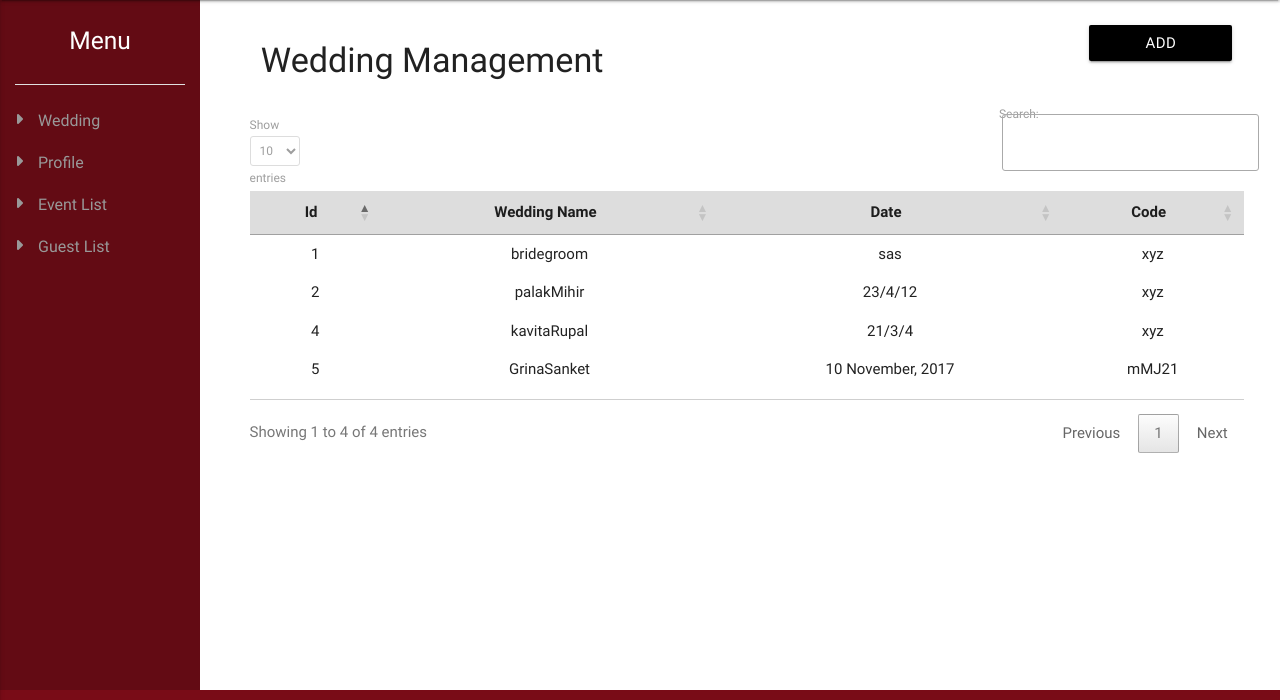
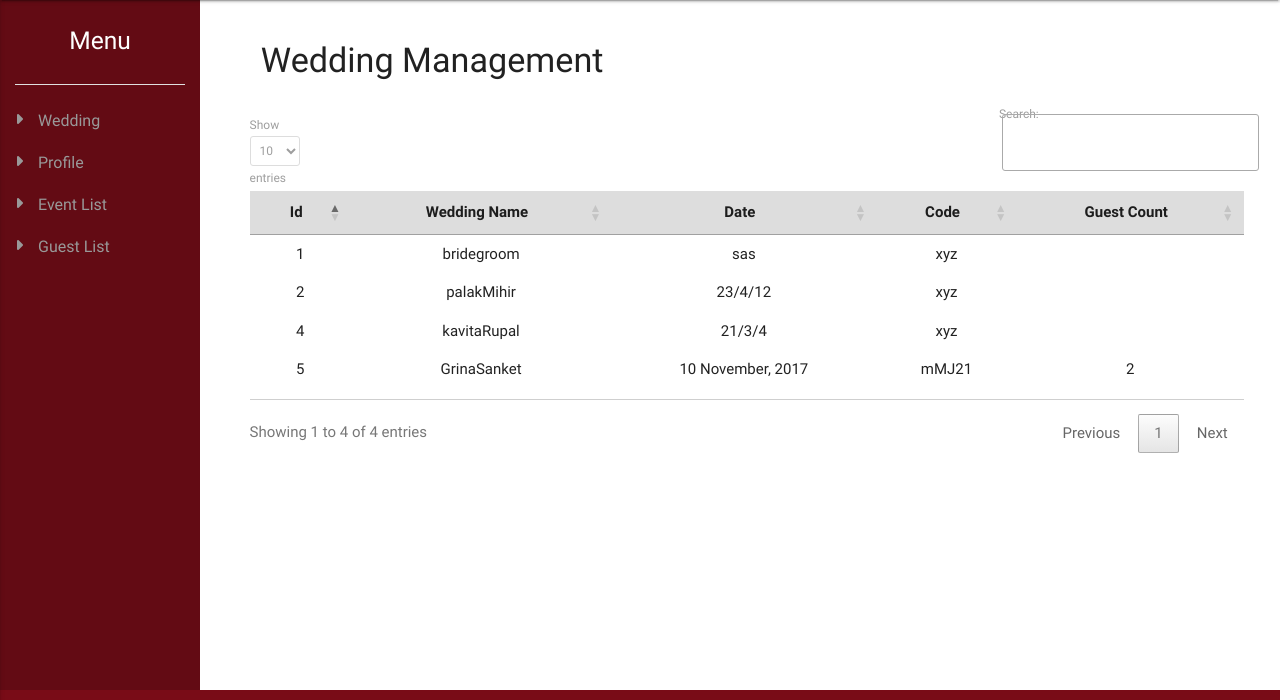
Before and after one commit to AnkitaPatel994/momentweddingWeb, a CodeIgniter app: page /moment-wedding/index.php/admin/RSVP in a window 1280 px wide. Shown: the part 100-800 px from the top of the page. Run offline with CodeIgniter, Linux system fonts and the light colour scheme; the visitor is signed in with stand-in values (Sample User, id 1); data comes from the database, SQL or seed files in the repository; some libraries are stand-ins or nearby versions.

Commit message:
weding list

```diff
--- a/application/controllers/Admin.php
+++ b/application/controllers/Admin.php
@@ -370,8 +370,15 @@ class Admin extends CI_Controller {
 			header("Location:".base_url()."admin/login");
 			exit();
 		}
+
 		$this->load->model("wedding_model");
-		$allWeddingData=$this->wedding_model->allWeddingData();
+		$this->load->model("guestlist_model");
+		$weddingList = $this->wedding_model->allWeddingData();
+		foreach ($weddingList as $key => $weddingRow) {
+			$weddingList[$key]["totalGuest"] = $this->guestlist_model->weddingGuestCount($weddingRow["id"]);
+		}
+		$allWeddingData=$weddingList;
+
 	 	$headerData = array(
 			"pageTitle" => "RSVP",
 			"stylesheet" => array("adminDashboard.css")
--- a/application/models/Wedding_model.php
+++ b/application/models/Wedding_model.php
@@ -267,13 +267,6 @@ class Wedding_model extends CI_Model
 		return $output;
 	}
 
-	public function guestListByWedding($weddingID){
-		$query=$this->db->query("select id from guest_list  where wedding_id ='$weddingID'");
-		$result=$query->num_rows();
-		var_dump($result);
-		//$result=$query->row_array();
-		return $result;
-	}
 
 
 
--- a/application/views/RSVPDashboard.php
+++ b/application/views/RSVPDashboard.php
@@ -36,9 +36,9 @@
   <div class="page-header">
     <div class="row">
       <div class="page-title col s6 m10"><h4>Wedding Management</h4></div>
-      <div class="page-button col s6 m2">
+     <!--  <div class="page-button col s6 m2">
         <a class="waves-effect waves-light btn black modal-trigger" href="#weddingModal">Add Wedding</a>
-      </div>
+      </div> -->
     </div>
   </div>
    <div class="page-content">
@@ -47,23 +47,23 @@
    		<tr>
         <th>Id</th>
         <th>Wedding Name</th>
-       <!--  <th>Groom</th> -->
         <th>Date</th>
         <th>Code</th>
+        <th>Guest Count</th>
         <!--<th style="max-width:100px;">Invitation</th> -->
-
      <!--    <th>Actions</th> -->
    		</tr>
     </thead>
     <tbody>
       <?php foreach ($allWeddingData as $key => $allWeddingRow) { ?>
-      <tr id="wed-id<?php echo $allWeddingRow['id']; ?>">
+      <tr class="wedding" id="wed-id<?php echo $allWeddingRow['id']; ?>">
         <td><?php echo $allWeddingRow['id']; ?></td>
         <td><?php echo $allWeddingRow['bride_profile']["name"].$allWeddingRow['groom_profile']["name"]; ?></td>
        <!--  <td><?php //echo $allWeddingRow['groom_profile']["name"]; ?></td> -->
          <td><?php echo $allWeddingRow['date']; ?></td>
         <!--<td><?php //echo substr($allWeddingRow['invitation'], 0,200); ?>...</td> -->
        <td><?php echo $allWeddingRow['code']; ?></td>
+       <td><?php echo $allWeddingRow['totalGuest']; ?></td>
 
     <!--     <td class="right-align blog-btn">
         <a data-wed-id="<?php echo $allWeddingRow['id']; ?>" class="btn btn-edit-wed edit-wedding"><i class="material-icons">mode_edit</i></a>
@@ -79,9 +79,9 @@
 
 
 <!-- Modal Structure -->
-  <div id="weddingModal" class="modal">
+  <div id="RSVPModal" class="modal">
     <div class="modal-content">
-      <?php $this->load->view("addWedding"); ?>
+      <?php $this->load->view("allEventByWedding"); ?>
     </div>
 
   </div>
--- /dev/null
+++ b/application/views/allEventByWedding.php
@@ -0,0 +1,31 @@
+  <div class="row">
+      <center><h5>Add Events</h5></center>
+    </div><hr>
+      <!-- <p>A bunch of text</p> -->
+      <div class="container">
+      <div class="wedding-area row">
+        <div class="col m6 s12">
+          <div class="event_name">Sangeet</div>
+           <div class="guest_count">Guest Count</div>
+           <div class="number">500</div>
+        </div>
+        <div class="col m6 s12">
+          <div class="event_name">Wedding</div>
+           <div class="guest_count">Guest Count</div>
+           <div class="number">500</div>
+        </div>
+      </div>
+
+      <div class="wedding-area row">
+        <div class="col m6 s12">
+          <div class="event_name">Garba</div>
+           <div class="guest_count">Guest Count</div>
+           <div class="number">500</div>
+        </div>
+        <div class="col m6 s12">
+          <div class="event_name">Dinner</div>
+           <div class="guest_count">Guest Count</div>
+           <div class="number">500</div>
+        </div>
+      </div>
+  </div>
--- a/html/js/admin.js
+++ b/html/js/admin.js
@@ -131,7 +131,11 @@ $(function(){
 		});
 	});
 
-	/*========================Excel File==============================*/
+	/*========================RSVP==============================*/
+	$(".wedding").on("click",function(){
+		$("#RSVPModal").modal('open');
+	});
+
 
 
 });
```
